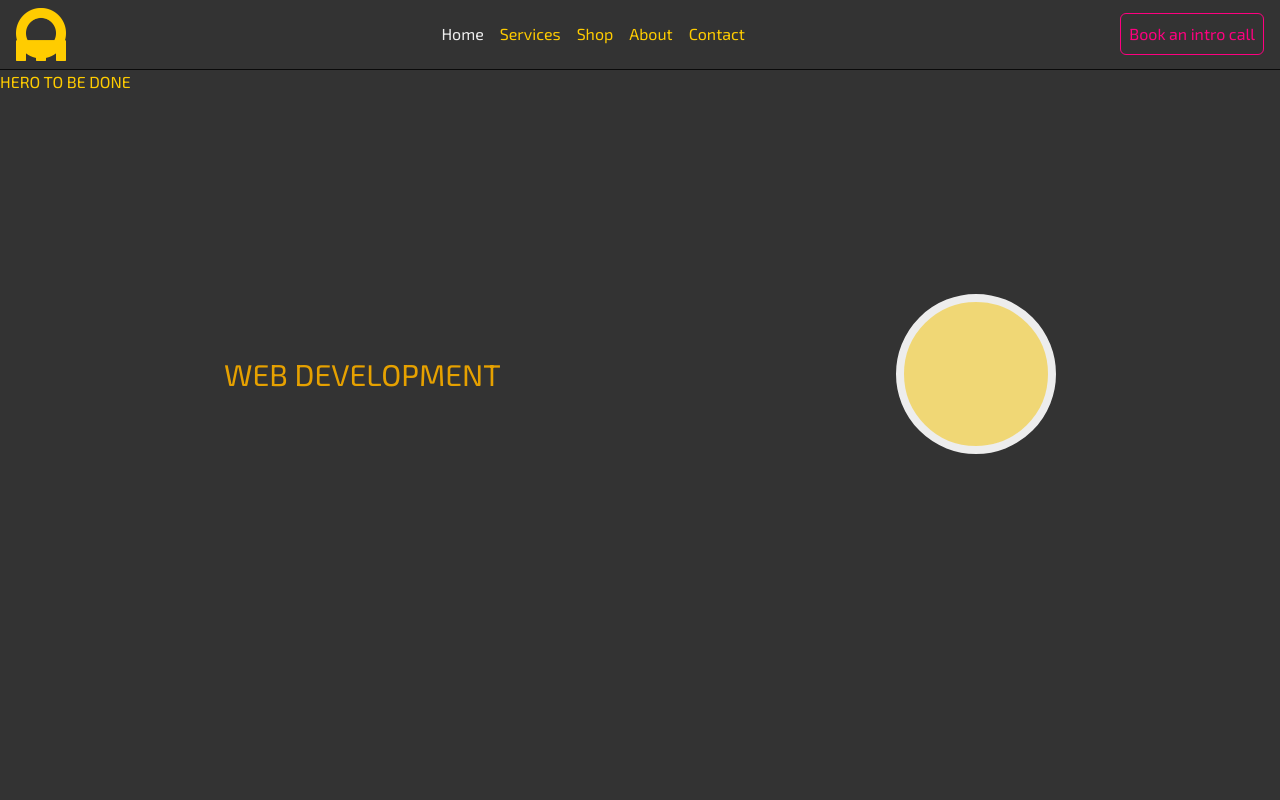
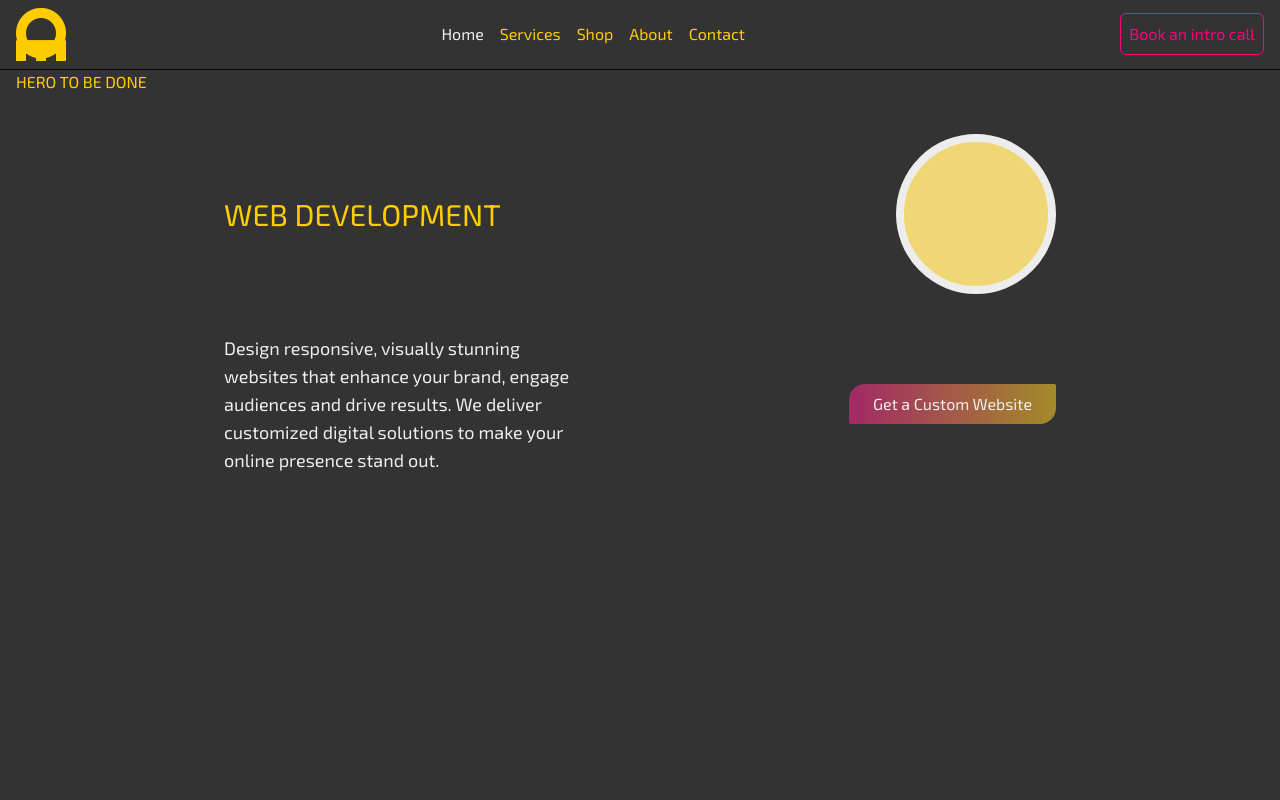
Before and after one commit to kbqtechhub/kbqtechhub-site, a Next.js app: page / in a window 1280 px wide. Shown: the top 800 px of the page. Built offline with nearby package versions, Linux system fonts and the light colour scheme.

Commit message:
Refactor layout and styles: update global CSS variables, adjust main padding, and enhance Services component layout and content

```diff
--- a/src/app/globals.css
+++ b/src/app/globals.css
@@ -10,7 +10,7 @@
     --soft-yelly: hsl(48, 80%, 70%);
     --light-yelly:hsl(48, 100%, 75%);
     --gold: hsl(42, 100%, 45%);
-    ---muted-yelly:hsl(48, 60%, 40%);
+    --muted-yelly:hsl(48, 60%, 40%);
     /* BLACK COLORS */
     --pure-black: hsl(0, 0%, 4%);
     --soft-black: hsl(0, 0%, 20%);
--- a/src/app/layout.tsx
+++ b/src/app/layout.tsx
@@ -25,7 +25,7 @@ export default function RootLayout({
         className={`${exo_2.className} antialiased`}
       >
         <Header />
-        <main className='min-h-screen max-w-7xl mx-auto'>
+        <main className='min-h-screen max-w-7xl mx-auto px-4'>
           {children}
         </main>
         <Footer />
--- a/src/app/page.tsx
+++ b/src/app/page.tsx
@@ -3,7 +3,7 @@ import Services from '@/components/Services';
 
 export default function Home() {
   return (
-    <main className="min-h-screen grid gap-10 mb-10">
+    <main>
       <Hero />
       <Services />
     </main>
--- a/src/components/Hero.tsx
+++ b/src/components/Hero.tsx
@@ -2,7 +2,7 @@ import React from 'react'
 
 export default function Hero() {
     return (
-        <section className='relative'>
+        <section className=''>
             <h1>HERO TO BE DONE</h1>
         </section>
     )
--- a/src/components/Services.tsx
+++ b/src/components/Services.tsx
@@ -2,10 +2,14 @@ import React from 'react'
 
 export default function Services() {
     return (
-        <section className='bg-darker-gray min-h-[30rem] max-w-4xl mx-auto w-full rounded-2xl rounded-tr-[10rem] p-8'>
-            <div className='flex justify-between items-center'>
-                <h2 className='text-gold text-3xl'>WEB DEVELOPMENT</h2>
+        <section className='bg-darker-gray grid gap-10 max-w-4xl mx-auto w-full rounded-2xl rounded-tr-[10rem] px-8 py-10' >
+            <div className='flex flex-col gap-4 md:flex-row justify-between items-center'>
+                <h2 className='text-yelly text-3xl'>WEB DEVELOPMENT</h2>
                 <div className='h-40 w-40 bg-soft-yelly rounded-full border-8 border-white'></div>
+            </div>
+            <div className="flex flex-col gap-4 md:flex-row items-center justify-between">
+                <p className='text-white text-lg w-full md:w-[23rem]'>Design responsive, visually stunning websites that enhance your brand, engage audiences and drive results. We deliver customized digital solutions to make your online presence stand out.</p>
+                <button className="w-full md:w-fit bg-gradient-to-r from-muted-wine to-muted-yelly text-white px-6 py-2 rounded-tl-2xl rounded-tr-sm rounded-br-2xl rounded-bl-sm hover:bg-gradient-to-r hover:from-soft-wine hover:to-soft-yelly">Get a Custom Website</button>
             </div>
         </section>
     )
```
